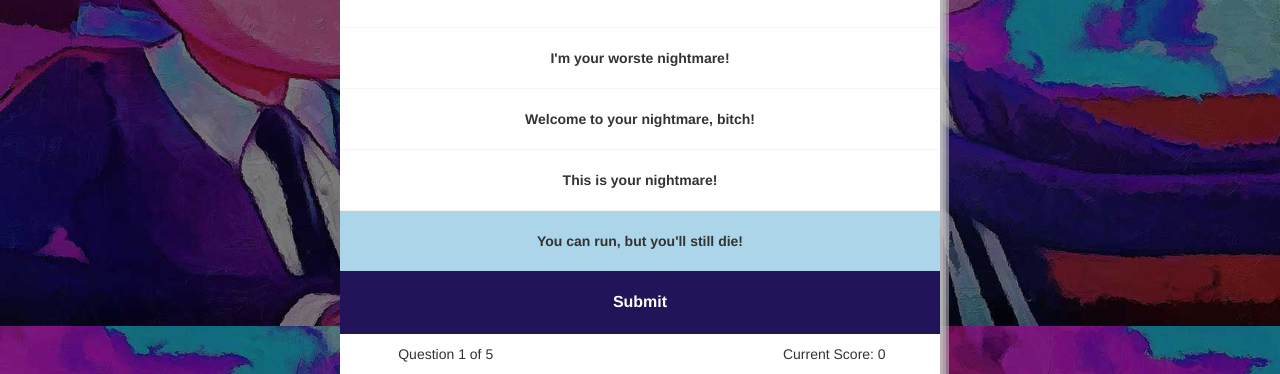
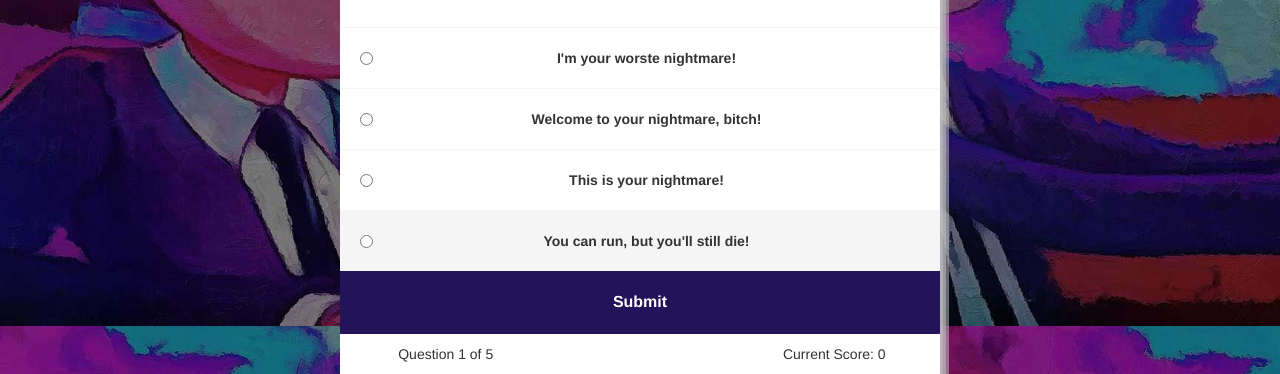
Before and after one commit to alizandinejad/quiz-app, a plain HTML site: page index.html in a window 1280 px wide. Both pictures are taken after a click on the button "Prove Your Worth". Shown: the part 474-848 px from the top of the page. Drawn offline with nearby package versions, Linux system fonts and the light colour scheme.

Commit message:
updated input form js

```diff
--- a/css/styles.css
+++ b/css/styles.css
@@ -82,7 +82,7 @@ img:hover {
 }
 
 .form-check:hover, .form-check:focus-within, .form-check:active, .form-check:focus, .form-check:visited {
-  background: #acd5e9;
+  background: whitesmoke;
   border: 1px #231358;
 }
 
@@ -91,9 +91,14 @@ img:hover {
   padding: 20px;
 }
 
-input[type="radio"]{
+/*input[type="radio"]{
   position: fixed;
   opacity: 0;
+}*/
+
+input[type="radio"]{
+  float: left;
+  border: 1px solid whitesmoke;
 }
 
 label {
--- a/js/app.js
+++ b/js/app.js
@@ -28,7 +28,7 @@ const view = {
 /////////////////////////////////
 const focusOn = {
 	form: () => {
-		$('input').focus();
+		$('#js-question-form input').focus();
 	},
 };
 
```
